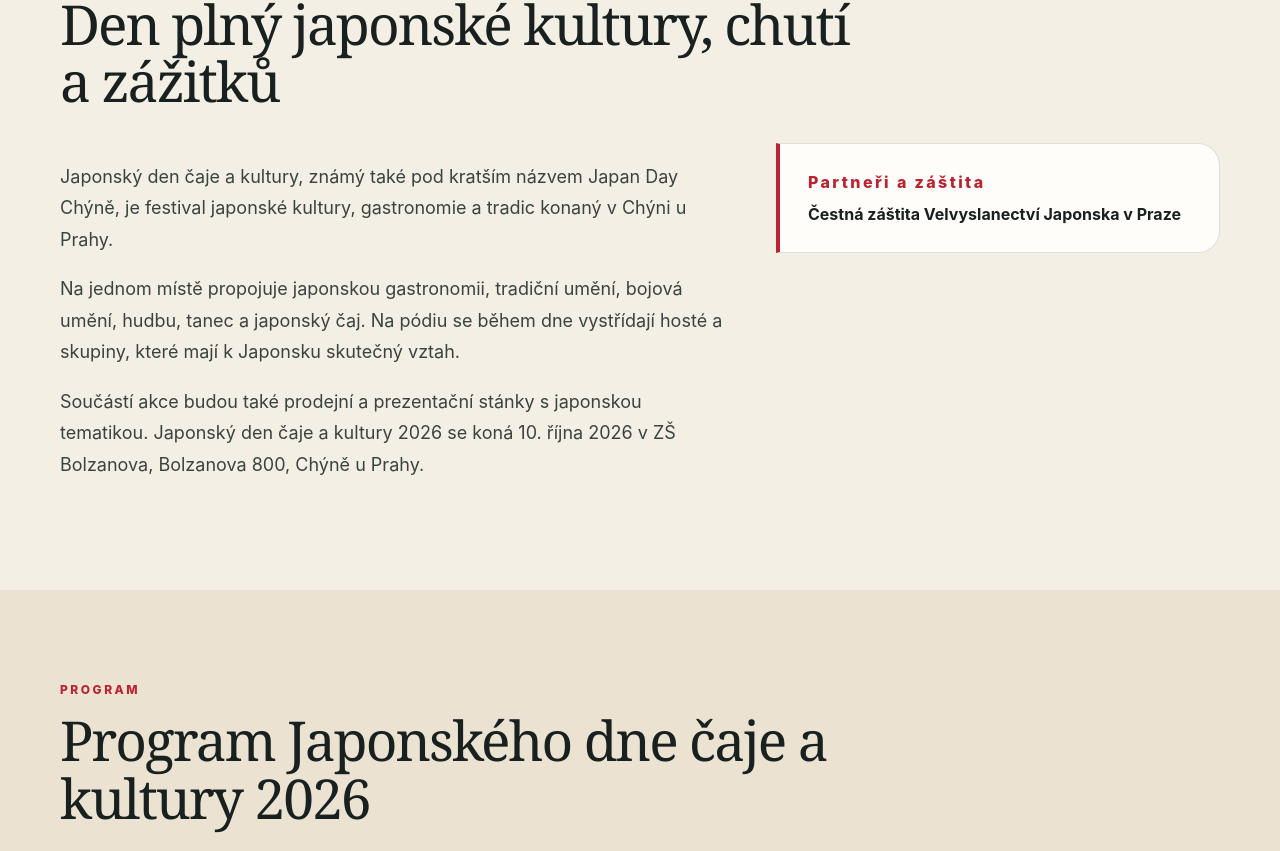
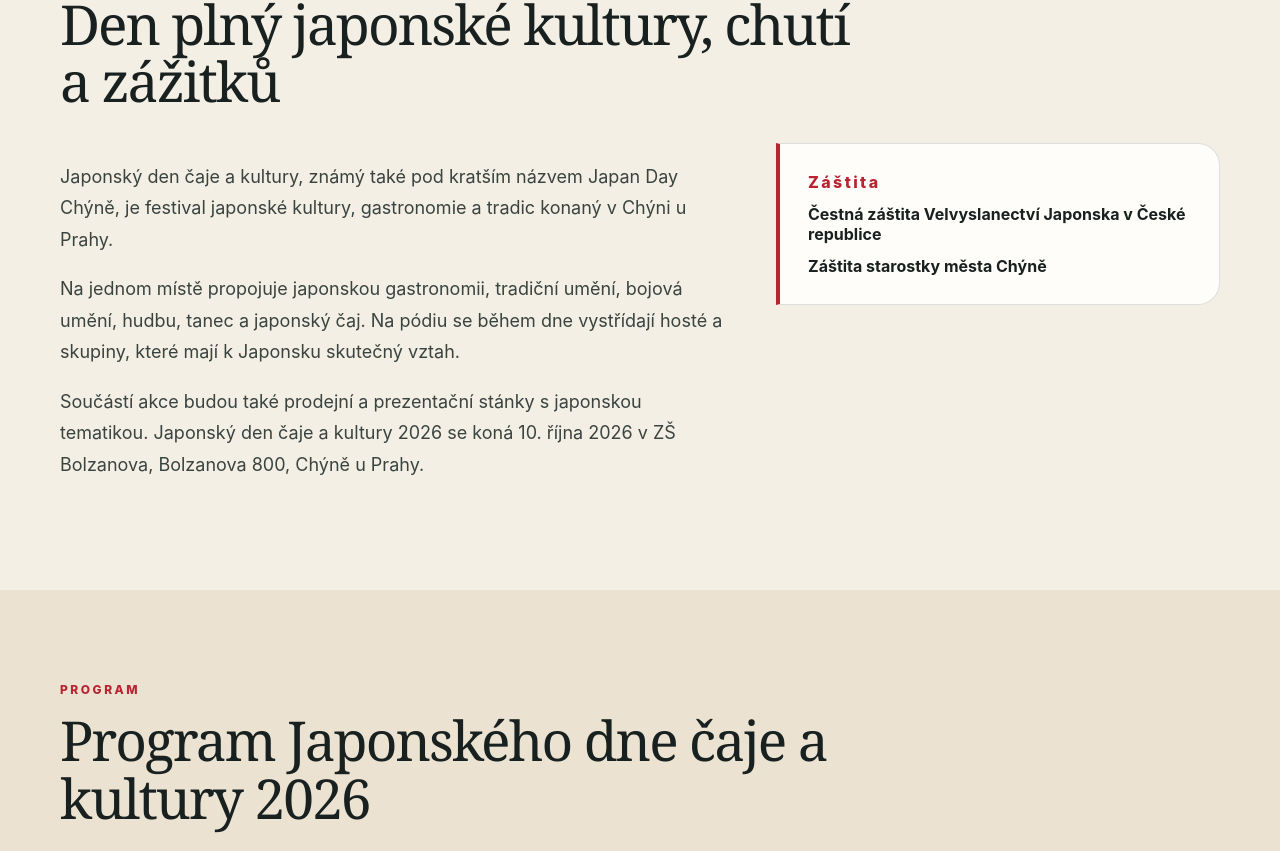
Before and after one commit to martinpbb/japan-day, a React (Vite) app: page / in a window 1280 px wide. Shown: the part 949-1800 px from the top of the page. Built offline with nearby package versions, Linux system fonts and the light colour scheme.

Commit message:
fix seo.json and adding support of chyne

```diff
--- a/src/components/About.jsx
+++ b/src/components/About.jsx
@@ -1,4 +1,4 @@
 import React from "react";
 import Section from "./Section.jsx";
 import { useI18n } from "../lib/i18n.jsx";
-export default function About() { const { site } = useI18n(); return <Section id="o-akci" kicker={site.about.kicker} title={site.about.title}><div className="aboutGrid"><div className="prose">{site.about.paragraphs.map((p) => <p key={p}>{p}</p>)}</div><div className="callout"><span>{site.ui.partnersAndPatronage}</span><strong>{site.event.patronage}</strong></div></div></Section>; }
+export default function About() { const { site } = useI18n(); return <Section id="o-akci" kicker={site.about.kicker} title={site.about.title}><div className="aboutGrid"><div className="prose">{site.about.paragraphs.map((p) => <p key={p}>{p}</p>)}</div><div className="callout"><span>{site.ui.patronage}</span>{site.event.patronage.map((line) => <strong key={line}>{line}</strong>)}</div></div></Section>; }
--- a/src/data/locales/cs/seo.json
+++ b/src/data/locales/cs/seo.json
@@ -54,7 +54,9 @@
         "breadcrumb"
       ]
     },
-    "/ucinkujici": {
+  "/ucinkujici": {
+    "sectionKicker": "HOSTÉ A ÚČINKUJÍCÍ",
+    "sectionTitle": "Poznejte lidi, kteří vám přiblíží Japonsko",
       "title": "Účinkující | Japonský den čaje a kultury 2026",
       "description": "Poznejte účinkující a hosty Japonského dne čaje a kultury 2026 — osobnosti japonské gastronomie, ikebany, bojových umění, hudby a tance.",
       "h1": "Účinkující a hosté",
--- a/src/data/locales/cs/site.json
+++ b/src/data/locales/cs/site.json
@@ -22,7 +22,10 @@
     "admission": "od 50 Kč",
     "admissionPrice": 50,
     "currency": "CZK",
-    "patronage": "Čestná záštita Velvyslanectví Japonska v Praze"
+    "patronage": [
+      "Čestná záštita Velvyslanectví Japonska v České republice",
+      "Záštita starostky města Chýně"
+    ]
   },
   "hero": {
     "kicker": "10. 10. 2026 • Chýně u Prahy",
@@ -146,7 +149,7 @@
     "heroCardLabel": "Japonský den čaje a kultury 2026",
     "cultureGastronomyTradition": "kultura • gastronomie • tradice",
     "organizers": "Pořadatelé",
-    "partnersAndPatronage": "Partneři a záštita",
+    "patronage": "Záštita",
     "allPerformers": "Všichni účinkující",
     "inProgramme": "V programu",
     "inProgrammeHeading": "V programu",
--- a/src/data/locales/en/site.json
+++ b/src/data/locales/en/site.json
@@ -22,7 +22,10 @@
     "admission": "from CZK 50",
     "admissionPrice": 50,
     "currency": "CZK",
-    "patronage": "Under the honorary patronage of the Embassy of Japan in Prague"
+    "patronage": [
+      "Honorary Patronage of the Embassy of Japan in the Czech Republic",
+      "Patronage of the Mayor of Chýně"
+    ]
   },
   "hero": {
     "kicker": "10 October 2026 • Chýně near Prague",
@@ -146,7 +149,7 @@
     "heroCardLabel": "Japanese Day of Tea and Culture 2026",
     "cultureGastronomyTradition": "culture • food • traditions",
     "organizers": "Organisers",
-    "partnersAndPatronage": "Partners and patronage",
+    "patronage": "Patronage",
     "allPerformers": "All performers",
     "inProgramme": "In the programme",
     "inProgrammeHeading": "In the programme",
--- a/src/data/locales/ja/site.json
+++ b/src/data/locales/ja/site.json
@@ -22,7 +22,10 @@
     "admission": "50 Kčから",
     "admissionPrice": 50,
     "currency": "CZK",
-    "patronage": "在チェコ日本国大使館 後援"
+    "patronage": [
+      "在チェコ日本国大使館 名誉後援",
+      "Chýně市長 後援"
+    ]
   },
   "hero": {
     "kicker": "2026年10月10日 • プラハ近郊 Chýně",
@@ -146,7 +149,7 @@
     "heroCardLabel": "日本茶と日本文化の日 2026",
     "cultureGastronomyTradition": "文化 • 食 • 伝統",
     "organizers": "主催者",
-    "partnersAndPatronage": "パートナー・後援",
+    "patronage": "後援",
     "allPerformers": "出演者一覧",
     "inProgramme": "プログラム",
     "inProgrammeHeading": "プログラム",
```
